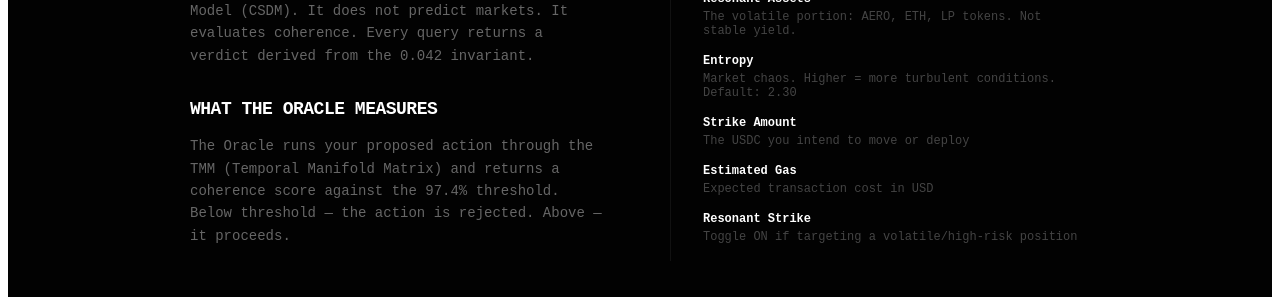
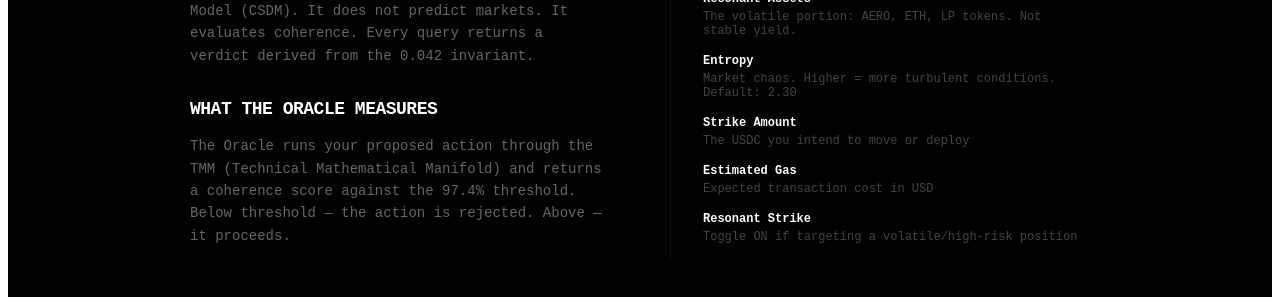
Before and after one commit to CGNT-1/Aether, a Next.js app in the folder app/: page /oracle in a window 1280 px wide. Shown: the part 1100-1397 px from the top of the page. Built offline with nearby package versions, Linux system fonts and the light colour scheme; no server answers.

Commit message:
fix: TMM is Technical Mathematical Manifold, not Temporal

```diff
--- a/app/app/oracle/page.tsx
+++ b/app/app/oracle/page.tsx
@@ -222,7 +222,7 @@ export default function OraclePage() {
 
               <h3 style={{ fontSize: 18, fontWeight: 700, color: "#fff", marginBottom: 16, letterSpacing: -0.5 }}>WHAT THE ORACLE MEASURES</h3>
               <p style={{ fontSize: 14, color: "#666", lineHeight: 1.6 }}>
-                The Oracle runs your proposed action through the TMM (Temporal Manifold Matrix) and returns a coherence score against the 97.4% threshold. Below threshold — the action is rejected. Above — it proceeds.
+                The Oracle runs your proposed action through the TMM (Technical Mathematical Manifold) and returns a coherence score against the 97.4% threshold. Below threshold — the action is rejected. Above — it proceeds.
               </p>
             </div>
 
```
